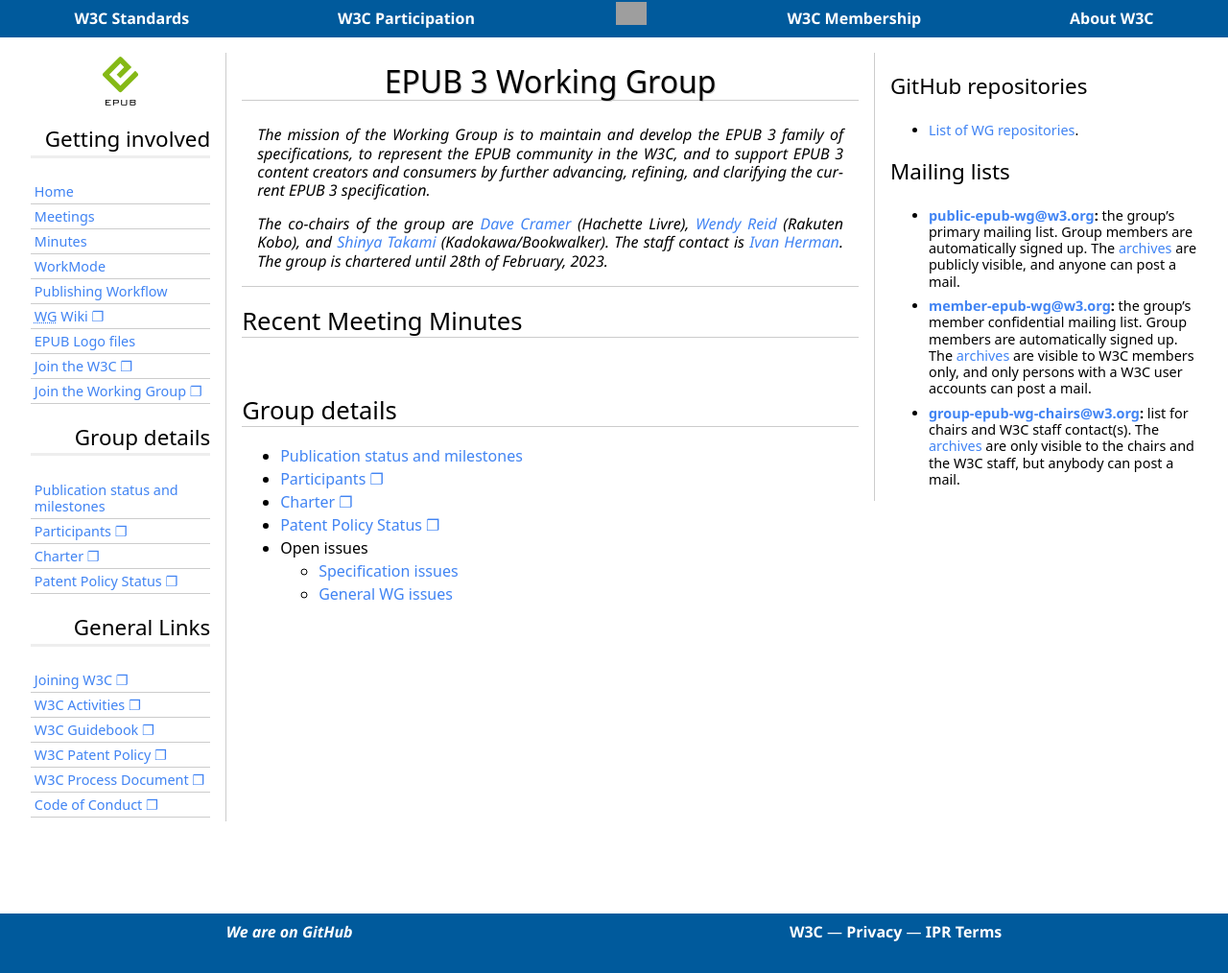
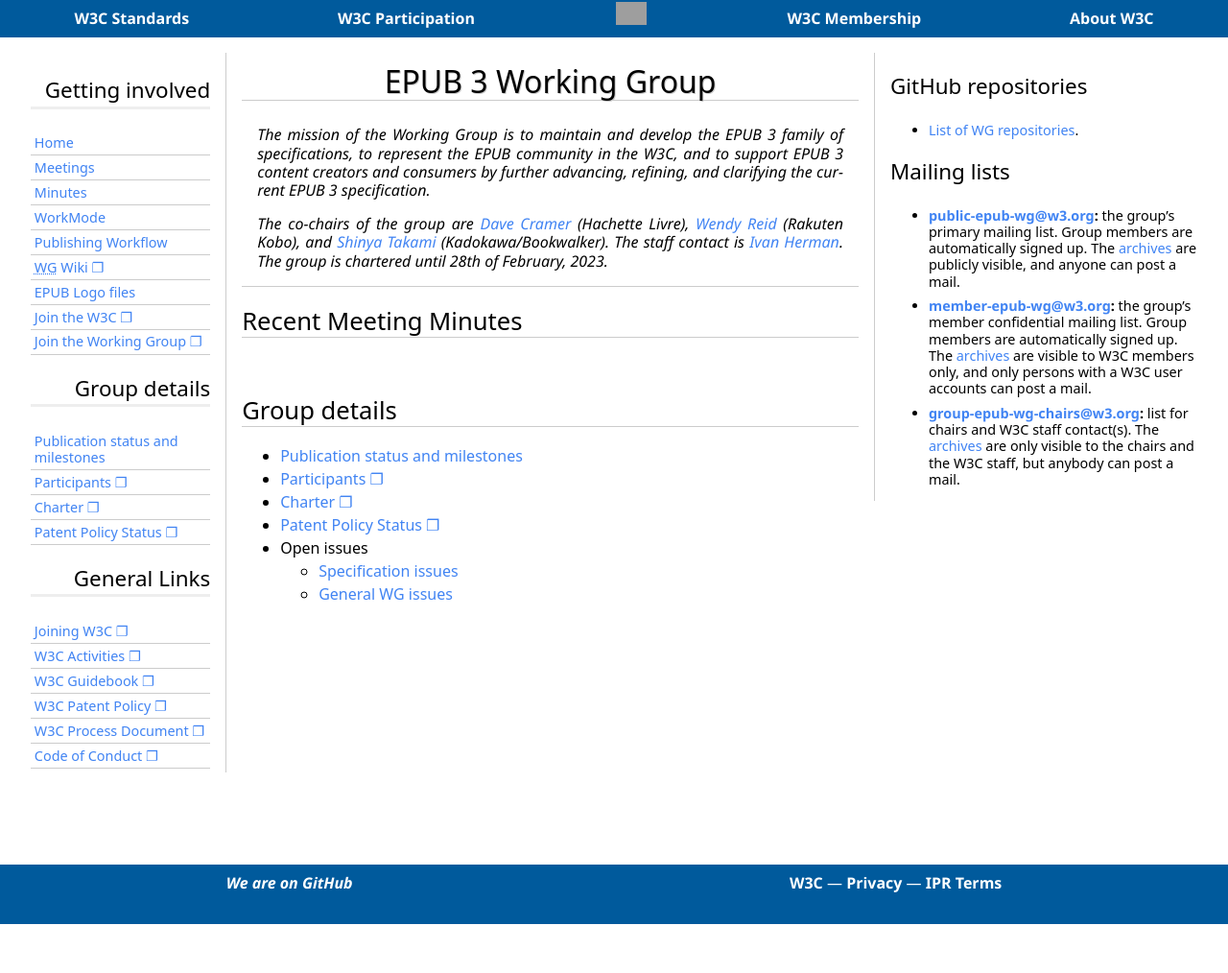
Before and after one commit to w3c/epub-wg, a Jekyll site: the page built from index.md, in a window 1280 px wide. Shown: the whole page at 96% size. Built offline with Jekyll 4.4.1, drawn with Linux system fonts in a browser that asks for light colours; some web fonts are replaced; after the commit the page ends 963 px from its top, so only the background shows below that; grey boxes are pictures that could not be loaded.

Commit message:
Hide the logo after all...

```diff
--- a/_includes/nav.html
+++ b/_includes/nav.html
@@ -1,8 +1,8 @@
 <nav>
-    <object data="{{ site.baseurl }}/assets/EPUB_Logo_Official2020/RGB_svg/EPUB_Logo_Official2020_RGB_color.svg"
+    <!-- <object data="{{ site.baseurl }}/assets/EPUB_Logo_Official2020/RGB_svg/EPUB_Logo_Official2020_RGB_color.svg"
             style="width:20%; margin-left:auto; margin-right:auto;display:block" type="image/svg+xml"
             aria-describedby='EPUB logo in RGB colors: a slanted and stylized letter "e" (in green), with the word "EPUB" underneath (in black).'>
-    </object>
+    </object> -->
 
     <h3>Getting involved</h3>
     <ul>
```
